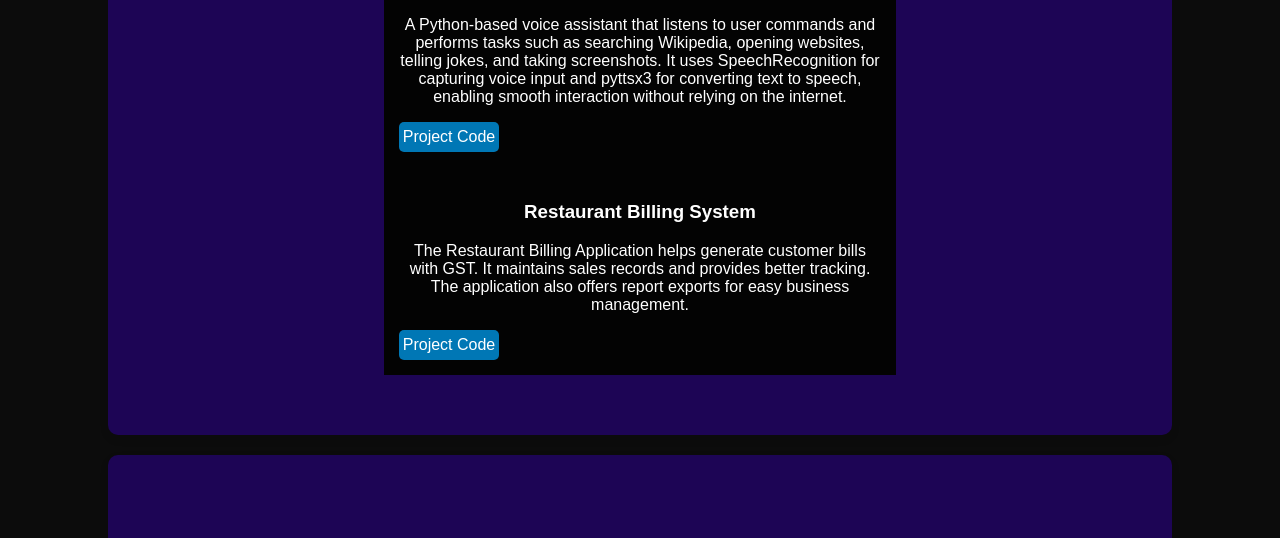
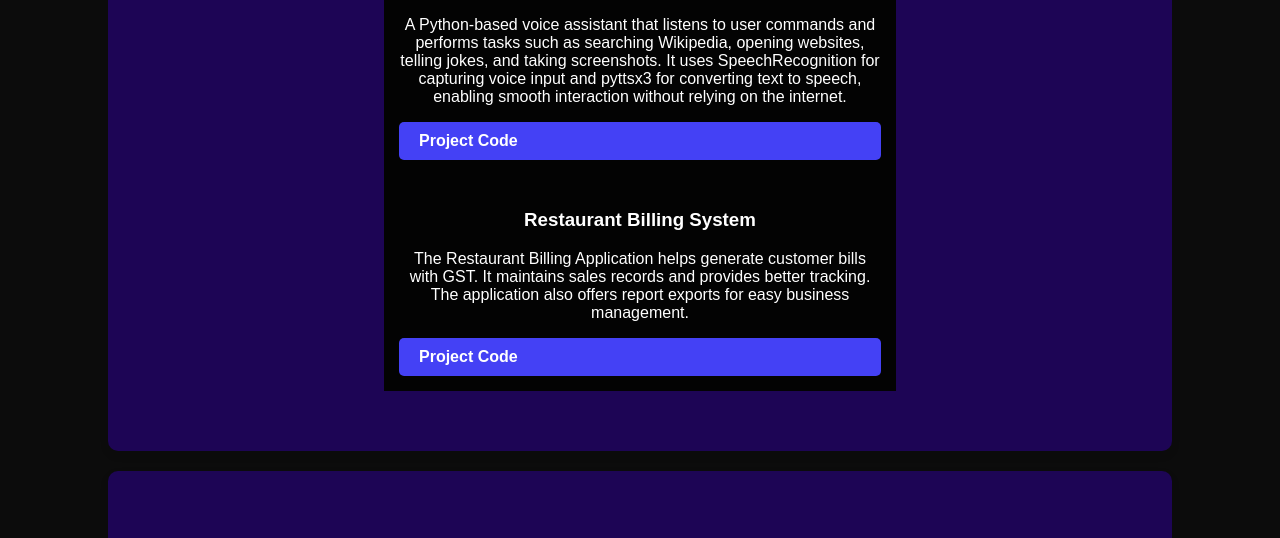
Before and after one commit to umalakshmi29/Portfolio, a plain HTML site: page index.html in a window 1280 px wide. Shown: the part 1151-1689 px from the top of the page. Drawn offline with nearby package versions, Linux system fonts and the light colour scheme.

Commit message:
Update index.html

```diff
--- a/index.html
+++ b/index.html
@@ -51,13 +51,13 @@
     <div class="col-6">
       <h3>Voice Assistant</h3>
       <p>A Python-based voice assistant that listens to user commands and performs tasks such as searching Wikipedia, opening websites, telling jokes, and taking screenshots. It uses SpeechRecognition for capturing voice input and pyttsx3 for converting text to speech, enabling smooth interaction without relying on the internet.</p>
-      <a href="https://github.com/umalakshmi29/Voice_Assistant-using-python" class="btn1" target="_blank">Project Code</a>
+      <a href="https://github.com/umalakshmi29/Voice_Assistant-using-python" class="btn" target="_blank">Project Code</a>
     </div>
 
     <div class="col-6">
       <h3>Restaurant Billing System</h3>
       <p>The Restaurant Billing Application helps generate customer bills with GST. It maintains sales records and provides better tracking. The application also offers report exports for easy business management.</p>
-      <a href="https://github.com/umalakshmi29/tkinder-billing" class="btn1" target="_blank">Project Code</a>
+      <a href="https://github.com/umalakshmi29/tkinder-billing" class="btn" target="_blank">Project Code</a>
     </div>
 
   </div>
```
